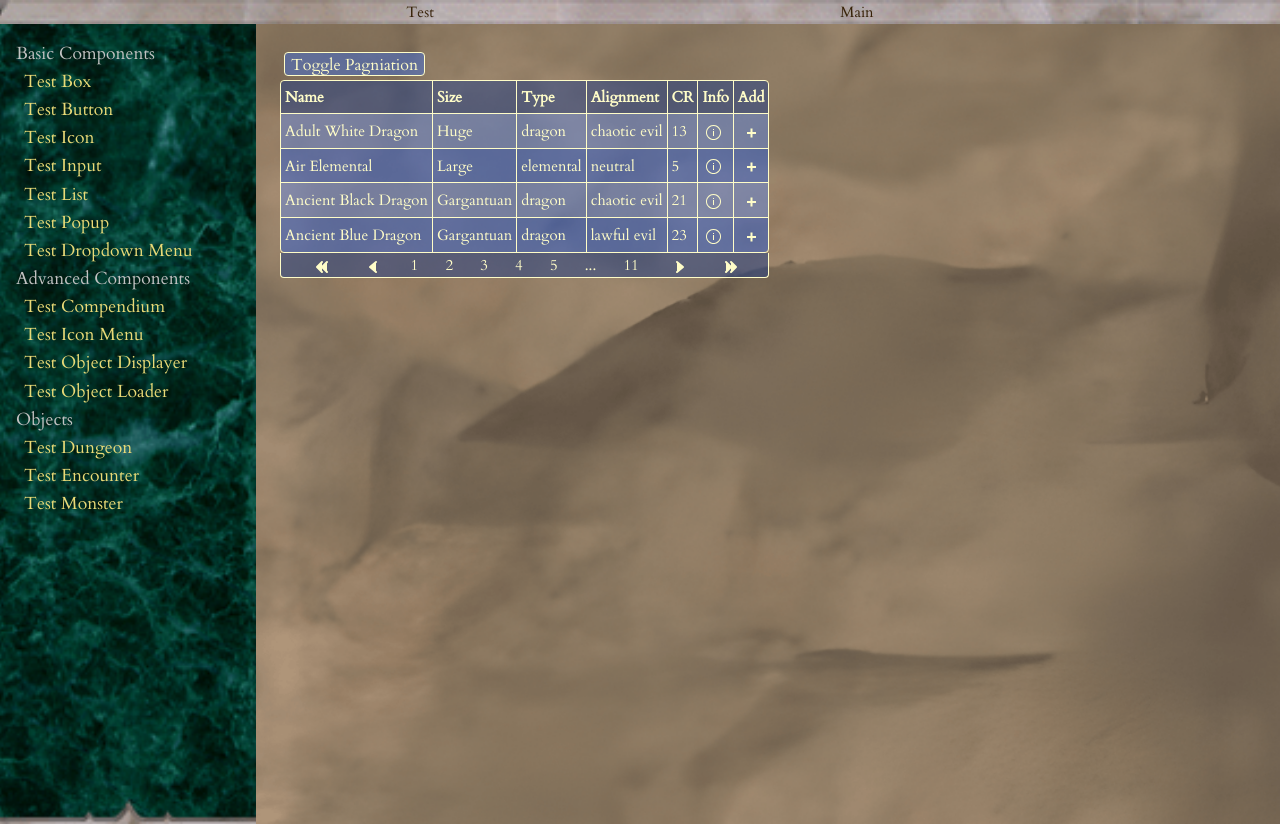
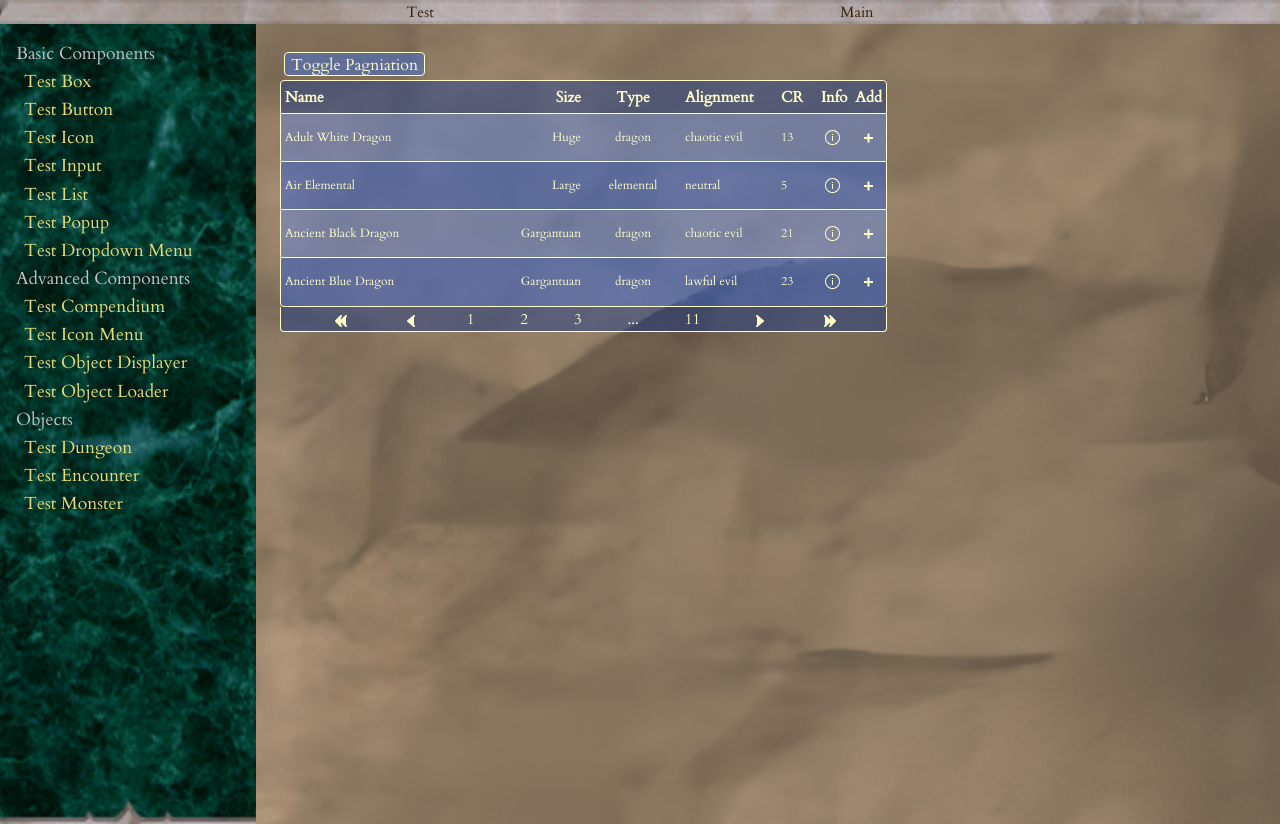
Before and after one commit to CiutinaIrina/DnD_Encounter_Generator, a Vue app: page /list in a window 1280 px wide. Built offline with nearby package versions, Linux system fonts and the light colour scheme; what @dafcoe/vue-collapsible-panel would draw is missing.

Commit message:
minor improvements on degList visuals

```diff
--- a/src/components/degList.vue
+++ b/src/components/degList.vue
@@ -13,6 +13,10 @@ const props = defineProps({
   columns: {
     type: Array,
     required: true,
+  },
+  columnsStyling: {
+    type: Array,
+    default: () => [],
   },
   icons: {
     type: Array,
@@ -41,32 +45,26 @@ const totalPages = computed(() => {
 });
 
 const paginationArray = computed(() => {
-  if (totalPages.value < 7)
+  if (totalPages.value < 5)
     return Array.from({ length: totalPages.value }, (_, i) => i + 1);
 
-  const pagination = Array(7);
+  const pagination = Array(5);
 
   pagination[0] = 1;
-  pagination[6] = totalPages.value;
+  pagination[4] = totalPages.value;
 
   if (pageNumber.value <= 4) {
     pagination[1] = 2;
     pagination[2] = 3;
-    pagination[3] = 4;
-    pagination[4] = 5;
-    pagination[5] = '...';
+    pagination[3] = '...';
   } else if (pageNumber.value >= totalPages.value - 3) {
     pagination[1] = '...';
-    pagination[2] = totalPages.value - 4;
-    pagination[3] = totalPages.value - 3;
-    pagination[4] = totalPages.value - 2;
-    pagination[5] = totalPages.value - 1;
+    pagination[2] = totalPages.value - 2;
+    pagination[3] = totalPages.value - 1;
   } else {
     pagination[1] = '...';
-    pagination[2] = pageNumber.value - 1;
-    pagination[3] = pageNumber.value;
-    pagination[4] = pageNumber.value + 1;
-    pagination[5] = '...';
+    pagination[2] = pageNumber.value;
+    pagination[3] = '...';
   }
   return pagination;
 });
@@ -113,6 +111,12 @@ const lastPage = () => {
   updatePage(totalPages.value);
 };
 
+const getColumnStyle = (index) => {
+  return props.columnsStyling[index] ? {
+    width: props.columnsStyling[index].width,
+    textAlign: props.columnsStyling[index].textAlign,
+  } : {} ;
+};
 
 </script>
 
@@ -122,8 +126,9 @@ const lastPage = () => {
       <thead>
         <tr>
           <th
-            v-for="column in computedColumns"
-            :key="column"
+            v-for="(column, key) in computedColumns"
+            :key="key"
+            :style="getColumnStyle(key)"
           >
             {{ columnHeaderFormatter(column) }}
           </th>
@@ -135,8 +140,9 @@ const lastPage = () => {
           :key="row"
         >
           <td
-            v-for="column in columns"
+            v-for="(column, key) in columns"
             :key="column"
+            :style="getColumnStyle(key)"
           >
             {{ row[column] }}
           </td>
--- a/src/css/components/degList.scss
+++ b/src/css/components/degList.scss
@@ -24,10 +24,6 @@
 
         &:last-child {
           border-top-right-radius: 4px;
-        }
-
-        &:not(:last-child) {
-          border-right: 1px solid $contrast;
         }
       }
     }
@@ -69,16 +65,15 @@
           border-bottom-right-radius: $radius;
         }
       }
-
-      tr {
-        td:not(:last-child) {
-          border-right: 1px solid $contrast;
-        }
-      }
     }
 
     th, td {
       padding: 0.25rem;
+    }
+
+    td {
+      height: 3rem;
+      font-size: 0.75rem;
     }
   }
 
--- a/src/css/constants.scss
+++ b/src/css/constants.scss
@@ -1,6 +1,7 @@
 $main: rgba(58, 109, 228, 0.45);
 $contrast: #fffdc8;
 $radius: 0.25rem;
+$disabledContrast: #303030;
 
 $mainHoover: darken($main, 20%);
 $mainActive: lighten($main, 20%);
--- a/src/test/TestList.vue
+++ b/src/test/TestList.vue
@@ -8,6 +8,13 @@ const monsterList1 = ref([]);
 const monsterList2 = ref([]);
 const listIcons = ref(["info", "add"]);
 const columns = ref(["name", "size", "type", "alignment", "challenge_rating"]);
+const columnsStyling = ref([
+  { name: "name", width: "13rem", textAlign: "" },
+  { name: "size", width: "6rem", textAlign: "right" },
+  { name: "type", width: "6rem", textAlign: "center" },
+  { name: "alignment", width: "6rem", textAlign: "left" },
+  { name: "challenge_rating", width: "2.5rem", textAlign: "" },
+]);
 const hasPagination = ref(true);
 const numbersPerPage = ref(4);
 
@@ -47,6 +54,7 @@ const togglePagination = () => {
       :columns="columns"
       :icons="listIcons"
       :column-header-formatter="columnHeaderFormatter"
+      :columns-styling="columnsStyling"
       :has-pagination="hasPagination"
       :numbers-per-page="numbersPerPage"
     />
```
